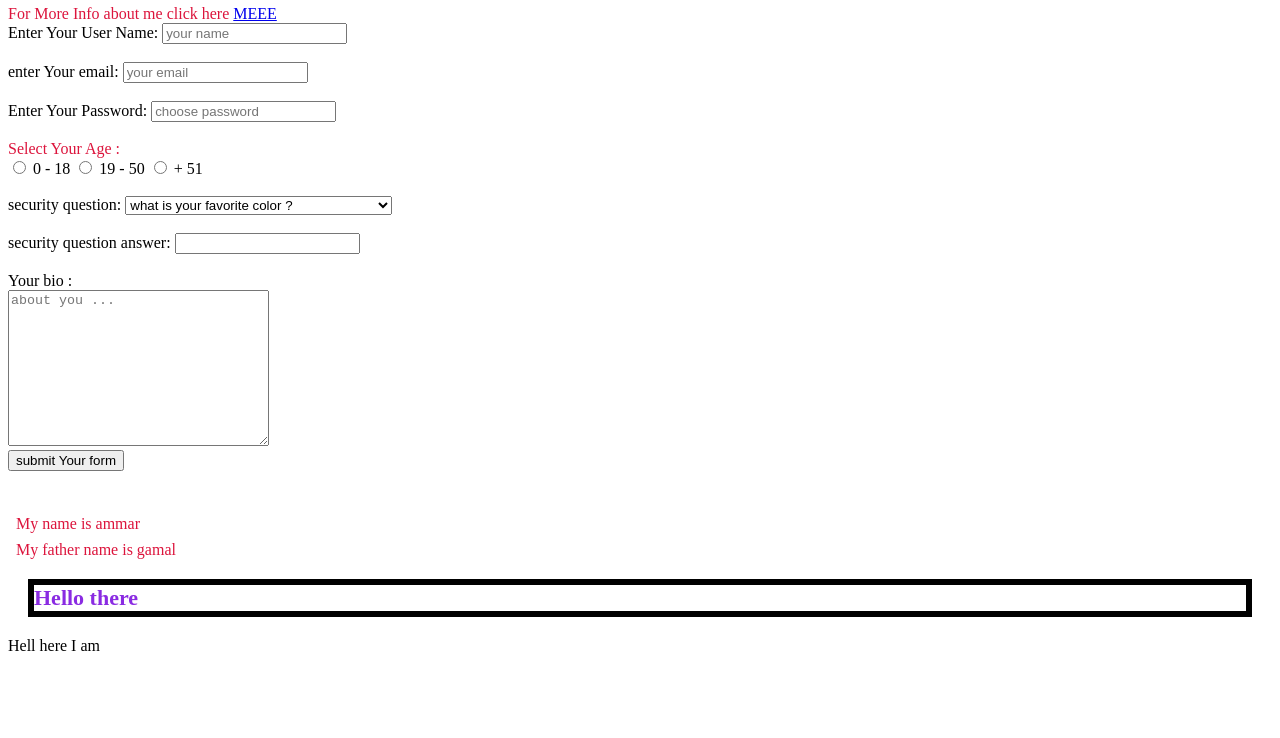
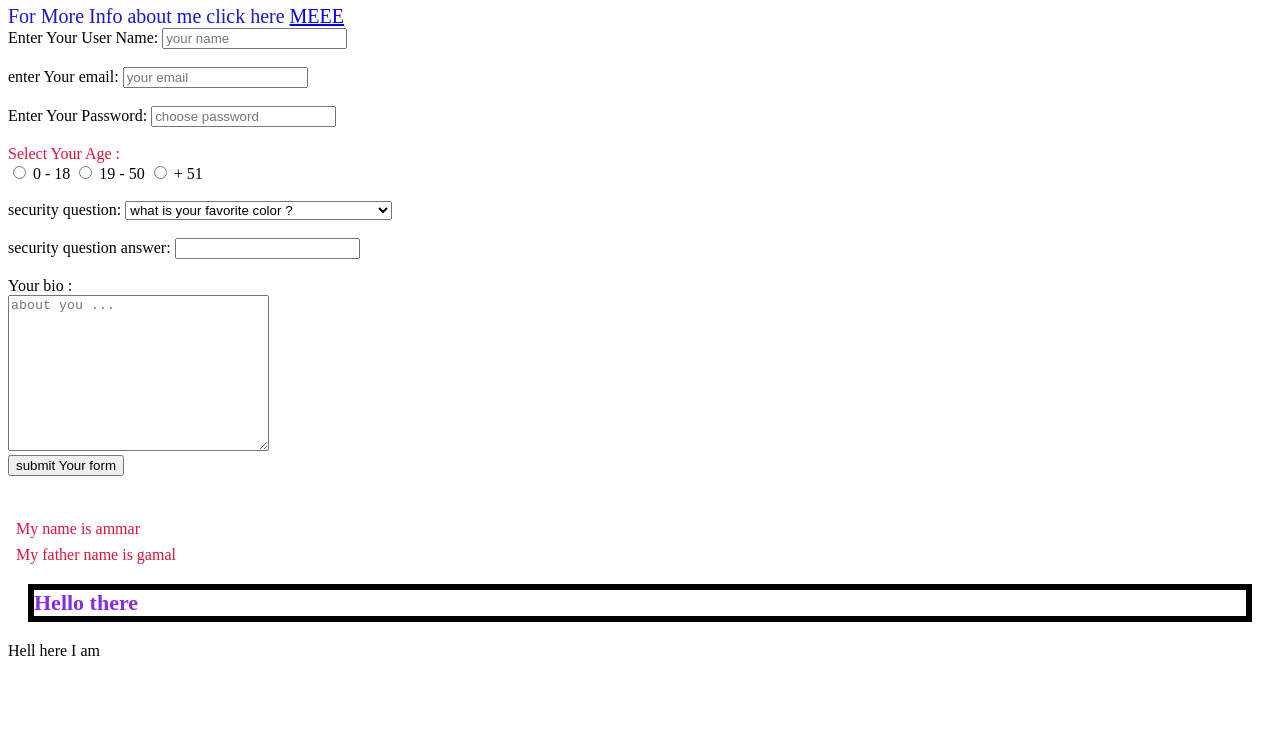
Before and after one commit to ammarGamal123/AlmadrasaGitCourse2, a website: page index.html in a window 1280 px wide. Shown: the part 62-800 px from the top of the page. Drawn offline with Linux system fonts and the light colour scheme.

Commit message:
editing in styles.css in branch first

```diff
--- a/styles.css
+++ b/styles.css
@@ -1,4 +1,4 @@
-/* p.colorMe {
+ p.colorMe {
     color: rgb(24, 24, 207);
     font-size: 20px;
 }
@@ -20,7 +20,7 @@ a[href = "index.html"] {
 div .Work {
     border:3px solid rgb(47, 78, 1);
     font-size: 25px;
-} */
+}
 
 div {
     color : blueviolet;
```
